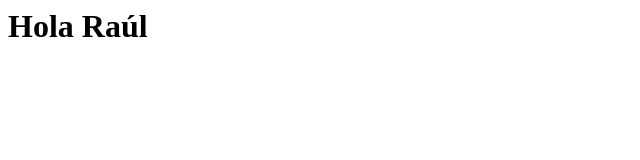
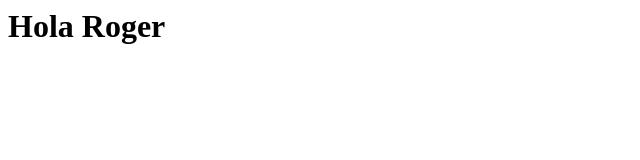
Before and after one commit to Rau18/webJenkins, a plain HTML site: page index.html in a window 1280 px wide. Shown: the full height of the page, 0-640 px from the left. Drawn offline with Linux system fonts and the light colour scheme.

Commit message:
Update index.html

```diff
--- a/index.html
+++ b/index.html
@@ -1,5 +1,5 @@
 <html>
 <body>
-  <h1>Hola Raúl</h1>
+  <h1>Hola Roger</h1>
 </body>
 </html>
```
